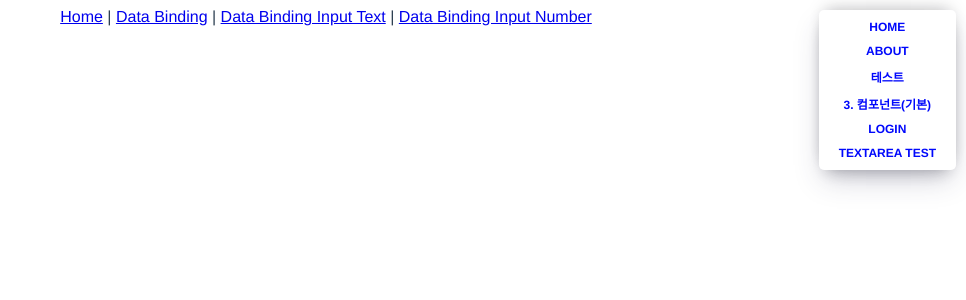
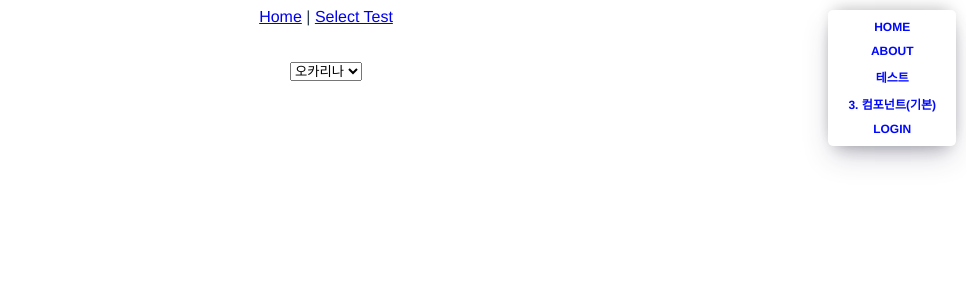
Before and after one commit to Namani31/vue-project, a Vue app: page /databindingselect in a window 1280 px wide. Shown: the top 300 px of the page, without its empty margins (314-1280 px from the left). Built offline with nearby package versions, Linux system fonts and the light colour scheme.

Commit message:
Feat: `select` 데이터 바인딩

```diff
--- a/src/App.vue
+++ b/src/App.vue
@@ -5,14 +5,15 @@
     <router-link to="/test">테스트</router-link>
     <router-link to="/basic">3. 컴포넌트(기본)</router-link>
     <router-link to="/login">Login</router-link>
-    <router-link to="/databindingtextarea">Textarea Test</router-link>
+
 
   </nav>
   <div id="nav">
     <router-link to="/">Home</router-link> |
-    <router-link to="/databinding">Data Binding</router-link> |
+    <router-link to="/databindingselect">Select Test</router-link>
+    <!-- <router-link to="/databinding">Data Binding</router-link> |
     <router-link to="/databindinginputtext">Data Binding Input Text</router-link> |
-    <router-link to="/databindinginputnumber">Data Binding Input Number</router-link>
+    <router-link to="/databindinginputnumber">Data Binding Input Number</router-link> -->
     <br/><br/><br/>
   </div>
   <router-view />
--- a/src/router/index.js
+++ b/src/router/index.js
@@ -7,6 +7,7 @@ import DataBinding from '../views/DataBinding.vue';
 import dataBindingInputText from "../views/DataBindingInputText.vue";
 import dataBindingInputNumber from "../views/DataBindingInputNumber.vue";
 import dataBindingTextarea from "../views/DataBindingTextarea.vue";
+import dataBindingSelect from "../views/DataBindingSelect.vue";
 
 const routes = [
   {
@@ -56,6 +57,11 @@ const routes = [
     path: '/databindingtextarea',
     name: 'databindingtextarea',
     component: dataBindingTextarea
+  },
+  {
+    path: '/databindingselect',
+    name: 'databindingselect',
+    component: dataBindingSelect
   }
 ]
 
--- /dev/null
+++ b/src/views/DataBindingSelect.vue
@@ -0,0 +1,39 @@
+<template>
+  <div>
+    <select name="instrument" v-model="instrument">
+        <option value="piano">피아노</option>
+        <option value="guitar">기타</option>
+        <option value="drum">드럼</option>
+        <option value="ocarina">오카리나</option>
+    </select>
+  </div>
+</template>
+
+<script>
+export default {
+  data() {
+    return {
+      instrument: "ocarina"
+    };
+  },
+  setup() {
+
+  },
+  created() {
+
+  },
+  mounted() {
+
+  },
+  unmounted() {
+
+  },
+  methods: {
+
+  }
+};
+</script>
+
+<style scoped>
+
+</style>
```
